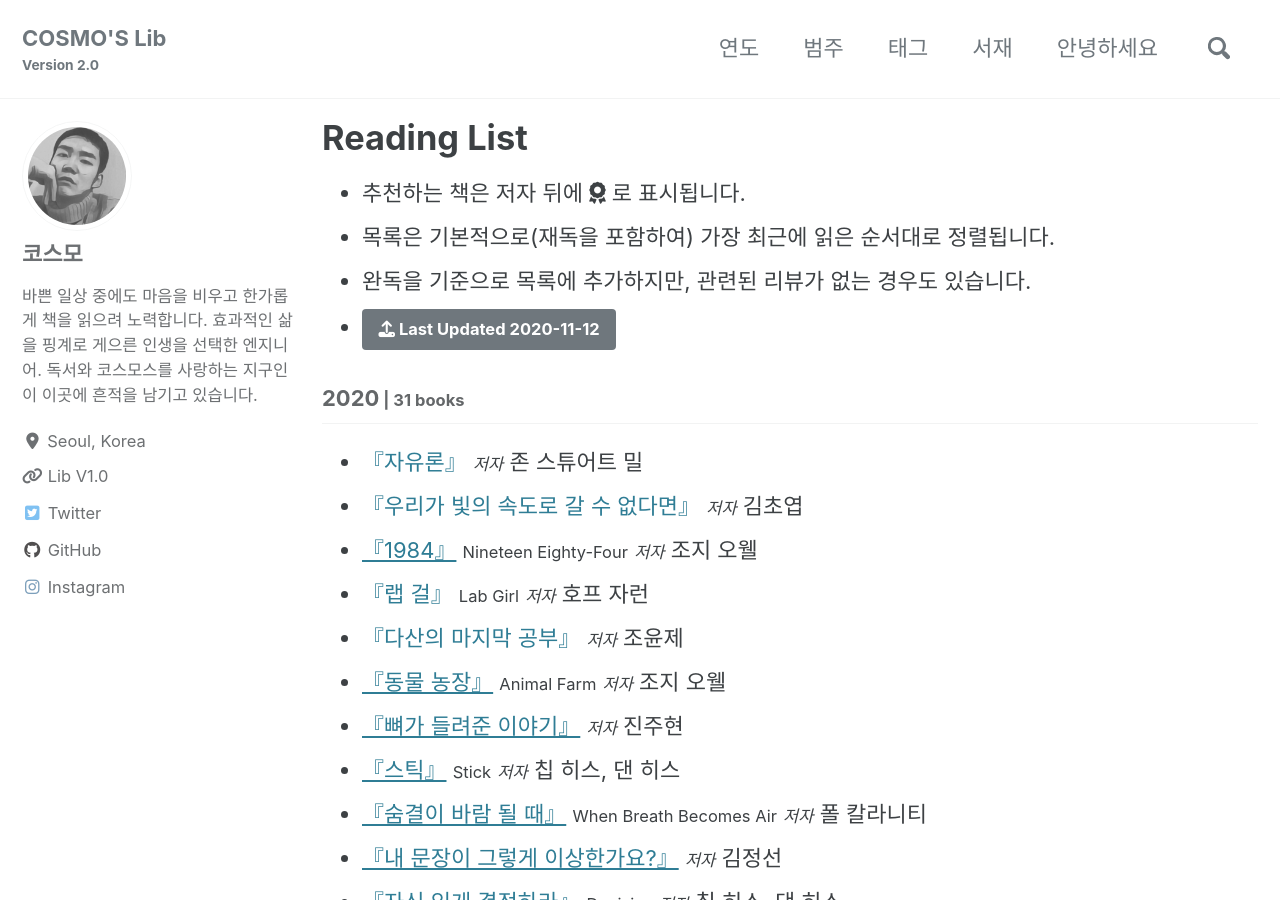
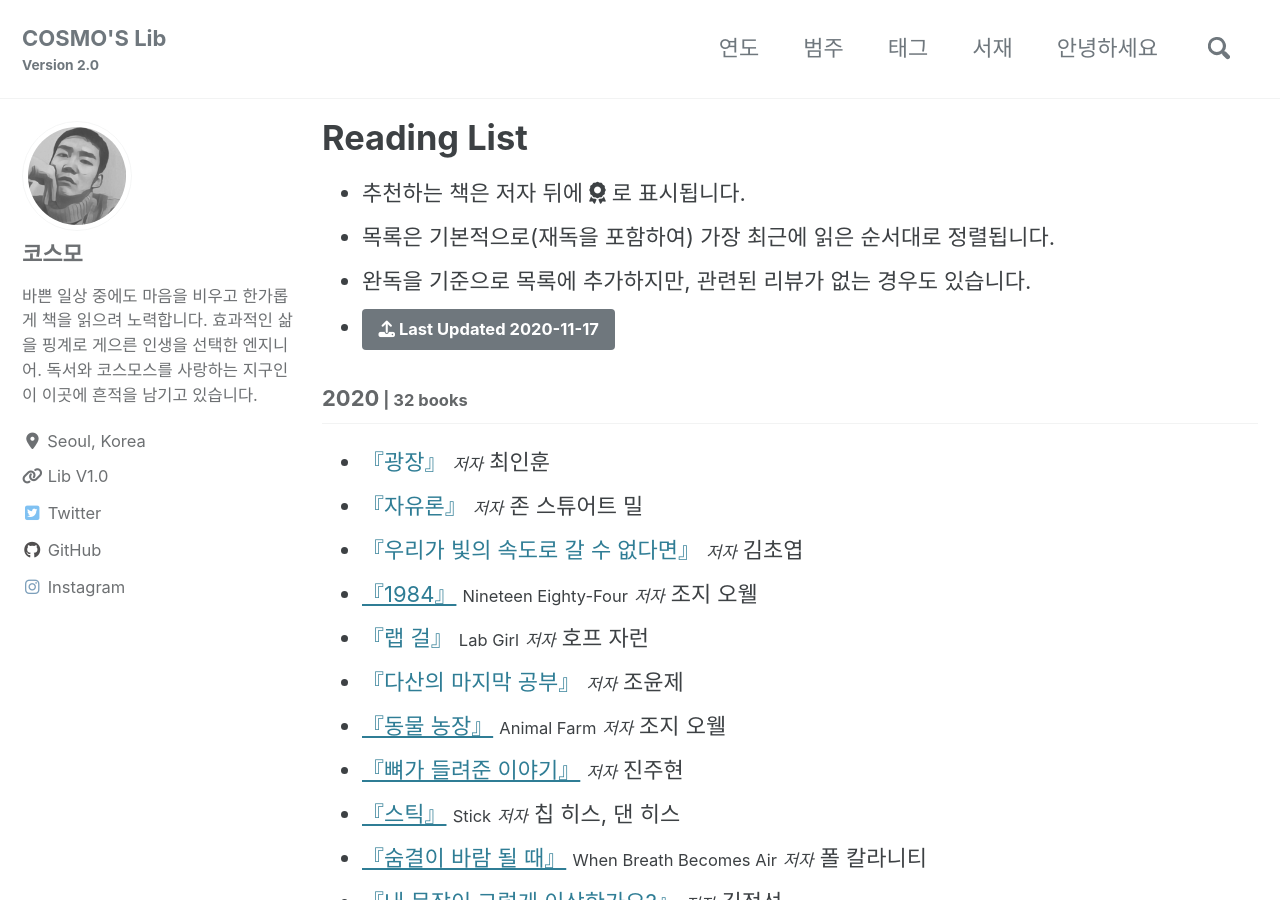
Before and after one commit to deftone2000/cosmo-s-archive, a Jekyll site: the page built from _pages/reading-list.html, in a window 1280 px wide and 900 px high. Built offline with Jekyll 4.4.1, drawn with Linux system fonts in a browser that asks for light colours; cached includes are drawn as plain includes; nearby versions of some CDN libraries; comment, search, counter and statistics services are not loaded; a style sheet for code colours, icons or effects is not loaded.

Commit message:
no message

```diff
--- a/_data/reading.yml
+++ b/_data/reading.yml
@@ -1,7 +1,17 @@
-lastupdate: 2020-11-12
+lastupdate: 2020-11-17
 list:
   - year: "2020"
     books:
+
+      - title: "광장"
+        ori_title:
+        author: 최인훈
+        post_title:
+        cover:
+        trans:
+        pub:
+        pub_info:
+        post_link:
 
       - title: "자유론"
         ori_title:
```
